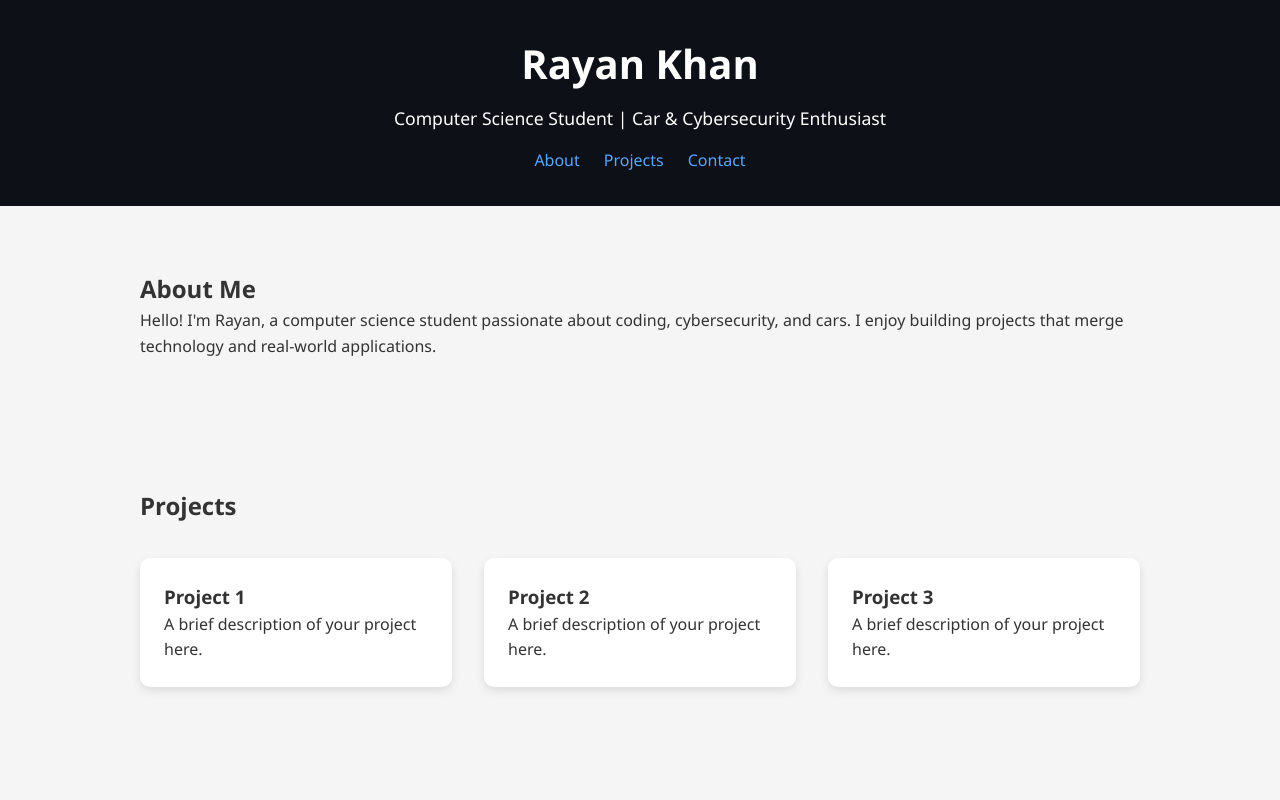
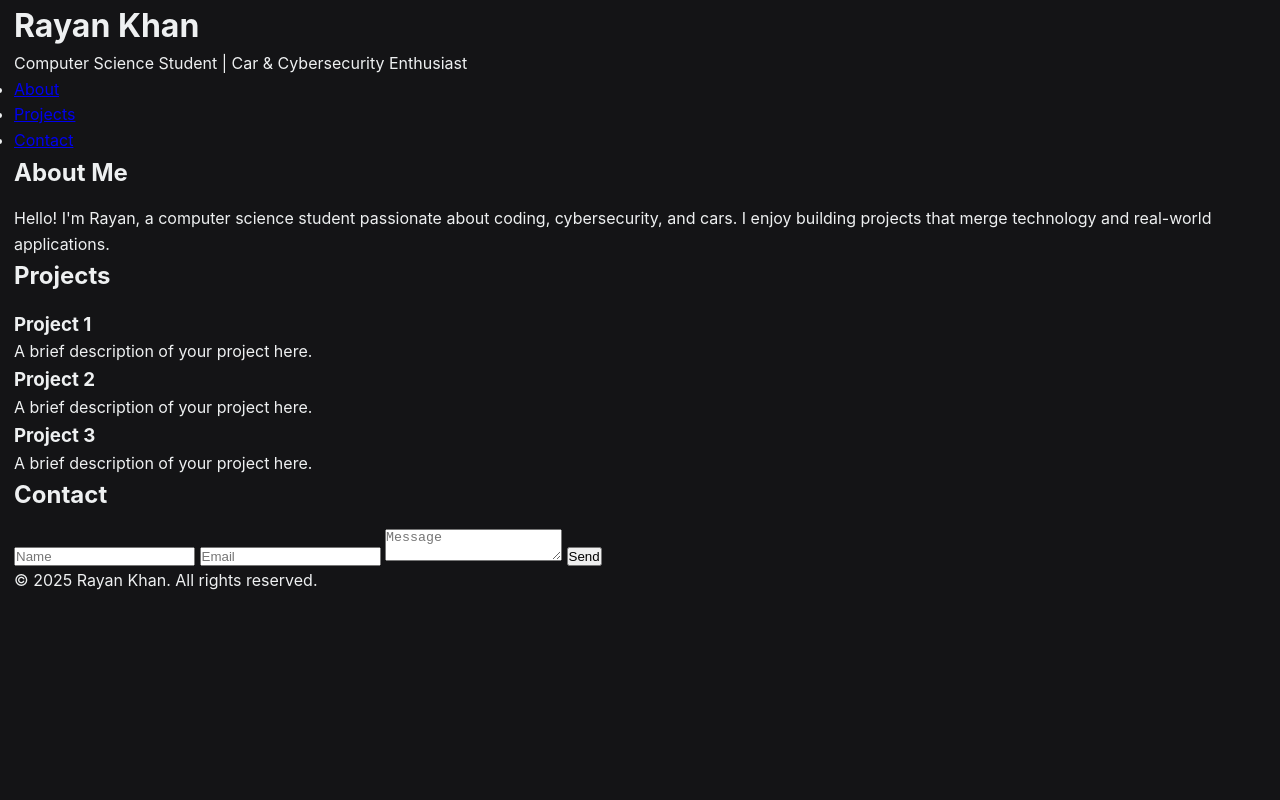
Before and after one commit to Rayanrrk/portfolio, a plain HTML site: page index.html in a window 1280 px wide. Shown: the top 800 px of the page. Drawn offline with Linux system fonts and the light colour scheme.

Commit message:
Refactor styles for dark theme and layout adjustments

```diff
--- a/styles.css
+++ b/styles.css
@@ -1,116 +1,114 @@
-/* General */
-* {
-    margin: 0;
-    padding: 0;
-    box-sizing: border-box;
-    font-family: 'Segoe UI', Tahoma, Geneva, Verdana, sans-serif;
+/* Dark charcoal / ash theme — clean, minimal, premium */
+:root{
+  --bg:#141416;           /* deep charcoal */
+  --panel:#1c1c1e;        /* panel surface */
+  --panel-soft:#212125;   /* softer panel */
+  --muted:#9aa0a6;        /* secondary text */
+  --text:#eef0f1;         /* primary text (white-ish) */
+  --accent:#ffffff;       /* button highlight (white) */
+  --glass: rgba(255,255,255,0.03);
+  --trans: cubic-bezier(.2,.9,.25,1);
+  --max:1200px;
+  font-family: Inter, -apple-system, system-ui, "Segoe UI", Roboto, Arial, sans-serif;
 }
 
-body {
-    background-color: #f5f5f5;
-    color: #333;
-    line-height: 1.6;
+/* reset */
+*{box-sizing:border-box;margin:0;padding:0}
+html,body{height:100%}
+body{
+  background:var(--bg);
+  color:var(--text);
+  -webkit-font-smoothing:antialiased;
+  -moz-osx-font-smoothing:grayscale;
+  line-height:1.6;
+  scroll-behavior:smooth;
 }
 
-/* Header */
-header {
-    background-color: #0d1117;
-    color: #fff;
-    padding: 2rem 0;
-    text-align: center;
+/* skip link */
+.skip{ position:absolute; left:-9999px; top:auto; width:1px; height:1px; overflow:hidden }
+
+/* NAV */
+.nav{ position:fixed; left:0; right:0; top:18px; display:flex; justify-content:space-between; align-items:center; padding:0 28px; z-index:60; pointer-events:none; }
+.nav .logo, .nav .nav-links{ pointer-events:auto; }
+.logo{ font-weight:700; letter-spacing:0.4px; background: rgba(255,255,255,0.02); padding:6px 10px; border-radius:8px; }
+.nav .nav-links{ display:flex; gap:18px; list-style:none; }
+.nav .nav-links a{ color:var(--muted); text-decoration:none; font-weight:600; padding:6px 8px; border-radius:6px; }
+.nav .nav-links a:hover{ color:var(--accent); background: rgba(255,255,255,0.02); }
+
+/* HERO */
+.hero{ position:relative; min-height:88vh; padding:64px 28px 40px 28px; display:flex; align-items:center; justify-content:center; overflow:hidden; }
+.hero-bg{ position:absolute; inset:0; background-image: url('hero-image.jpg'); background-size:cover; background-position:right center; filter: saturate(.95) brightness(.9); transform: translateZ(0); will-change: transform; }
+.hero-overlay{ position:absolute; inset:0; background: linear-gradient(90deg, rgba(20,20,20,0.55) 0%, rgba(20,20,20,0.85) 55%); pointer-events:none; }
+
+.hero-inner{ position:relative; z-index:30; width:100%; max-width:var(--max); display:grid; grid-template-columns:1fr 48%; gap:28px; align-items:center; }
+@media (max-width:1000px){ .hero-inner{ grid-template-columns:1fr; } .hero-bg{ background-position:center; } }
+
+.hero-copy{ max-width:56ch; }
+.title{ font-size:clamp(40px,7.6vw,84px); line-height:0.95; margin:0; font-weight:800; opacity:0; transform:translateY(12px); transition:all .68s var(--trans); }
+.plus{ color:var(--muted); margin:0 8px; display:inline-block; transform:translateY(-2px); }
+.subtitle{ margin-top:14px; color:var(--muted); font-size:1.05rem; max-width:46ch; opacity:0; transform:translateY(8px); transition:all .68s var(--trans) .08s; }
+.hero-ctas{ margin-top:20px; display:flex; gap:12px; flex-wrap:wrap; opacity:0; transform:translateY(8px); transition:all .68s var(--trans) .14s; }
+
+.btn{ display:inline-block; padding:12px 18px; border-radius:999px; font-weight:700; text-decoration:none; transition:transform .2s var(--trans), box-shadow .2s var(--trans); }
+.btn-white, .btn.btn-white{ background:var(--accent); color:var(--bg); box-shadow: 0 12px 36px rgba(0,0,0,0.5); border:1px solid rgba(0,0,0,0.06); }
+.btn-ghost{ background:transparent; color:var(--text); border:1px solid rgba(255,255,255,0.06); padding:10px 16px; border-radius:12px; }
+.btn:hover{ transform:translateY(-3px); }
+
+/* hero visual */
+.hero-visual{ width:100%; height:60vh; min-height:320px; border-radius:12px; overflow:hidden; box-shadow: 0 20px 60px rgba(0,0,0,0.6); align-self:center; }
+.hero-visual img{ width:100%; height:100%; object-fit:cover; object-position:right center; display:block; filter:contrast(.98) saturate(.95) brightness(.95); }
+
+/* chevron */
+.chev{ position:absolute; left:50%; transform:translateX(-50%); bottom:20px; color:var(--muted); font-size:18px; z-index:40; }
+
+/* PANELS / SECTIONS */
+.panel{ max-width:var(--max); margin:40px auto; padding:28px; border-radius:12px; background: linear-gradient(180deg, rgba(255,255,255,0.02), rgba(255,255,255,0.01)); box-shadow: 0 8px 30px rgba(0,0,0,0.4); }
+.panel--soft{ background: linear-gradient(180deg, rgba(255,255,255,0.015), rgba(255,255,255,0.01)); }
+
+.container{ padding:0 14px; }
+h2{ margin-bottom:14px; font-size:1.5rem; }
+
+/* CAROUSEL */
+.carousel-wrap{ display:flex; align-items:center; gap:14px; position:relative; }
+.carousel{ width:100%; display:flex; gap:18px; align-items:stretch; overflow:visible; }
+.tile{ flex:0 0 60%; background:var(--panel); border-radius:12px; overflow:hidden; box-shadow:0 20px 60px rgba(0,0,0,0.45); transform:scale(.96); opacity:.22; transition: transform .55s var(--trans), opacity .55s var(--trans), box-shadow .55s var(--trans); display:flex; flex-direction:column; }
+.tile.active{ transform:scale(1); opacity:1; box-shadow:0 40px 120px rgba(0,0,0,0.65); }
+.tile img{ width:100%; height:340px; object-fit:cover; display:block; background:#111; }
+.tile-body{ padding:18px; }
+.muted{ color:var(--muted); }
+.meta{ margin-top:10px; color:var(--muted); font-size:0.95rem; }
+.project-link{ color:var(--accent); font-weight:700; margin-top:10px; display:inline-block }
+
+/* CONTROLS */
+.ctrl{ border-radius:10px; border:none; padding:10px 14px; background: rgba(255,255,255,0.06); color:var(--text); cursor:pointer; font-size:20px; transition: background .18s var(--trans), transform .18s var(--trans); box-shadow: 0 6px 20px rgba(0,0,0,0.4); }
+.ctrl:hover{ background: rgba(255,255,255,0.12); transform:translateY(-3px); }
+
+/* pills */
+.pills{ display:flex; gap:8px; flex-wrap:wrap; margin-top:10px; }
+.pills span{ background: rgba(255,255,255,0.02); padding:8px 12px; border-radius:999px; color:var(--muted); font-weight:600; }
+
+/* small utilities */
+.narrow{ max-width:880px; margin:0 auto; }
+
+/* footer */
+.footer{ padding:28px 14px; text-align:center; color:var(--muted); }
+
+/* reveal helpers */
+.revealer{ opacity:0; transform:translateY(18px); transition: all .6s var(--trans); }
+.revealer.in-view{ opacity:1; transform:translateY(0); }
+
+/* hero load animations toggled by JS */
+.title-in{ opacity:1 !important; transform:translateY(0) !important; }
+.subtitle-in{ opacity:1 !important; transform:translateY(0) !important; }
+.cta-in{ opacity:1 !important; transform:translateY(0) !important; }
+
+/* responsive */
+@media (max-width:1000px){
+  .hero-inner{ grid-template-columns:1fr; }
+  .tile{ flex: 0 0 100%; }
+  .hero-visual{ height:44vh; min-height:220px; }
 }
-
-header h1 {
-    font-size: 2.5rem;
+@media (prefers-reduced-motion: reduce){
+  *{ transition:none!important; animation:none!important; transform:none!important; }
+  .tile, .ctrl, .btn{ transition:none!important; }
 }
-
-header p {
-    font-size: 1.1rem;
-    margin: 0.5rem 0 1rem 0;
-}
-
-nav ul {
-    list-style: none;
-    display: flex;
-    justify-content: center;
-    gap: 1.5rem;
-}
-
-nav a {
-    text-decoration: none;
-    color: #58a6ff;
-    transition: color 0.3s;
-}
-
-nav a:hover {
-    color: #1f6feb;
-}
-
-/* Sections */
-.section {
-    padding: 4rem 2rem;
-}
-
-.container {
-    max-width: 1000px;
-    margin: 0 auto;
-}
-
-/* Projects */
-.projects-grid {
-    display: grid;
-    grid-template-columns: repeat(auto-fit, minmax(250px, 1fr));
-    gap: 2rem;
-    margin-top: 2rem;
-}
-
-.project-card {
-    background-color: #fff;
-    padding: 1.5rem;
-    border-radius: 10px;
-    box-shadow: 0 4px 10px rgba(0,0,0,0.1);
-    transition: transform 0.3s;
-}
-
-.project-card:hover {
-    transform: translateY(-5px);
-}
-
-/* Contact */
-form {
-    display: flex;
-    flex-direction: column;
-    gap: 1rem;
-    margin-top: 2rem;
-}
-
-input, textarea {
-    padding: 0.8rem;
-    border-radius: 5px;
-    border: 1px solid #ccc;
-    font-size: 1rem;
-    width: 100%;
-}
-
-button {
-    padding: 0.8rem;
-    border: none;
-    border-radius: 5px;
-    background-color: #58a6ff;
-    color: #fff;
-    font-size: 1rem;
-    cursor: pointer;
-    transition: background-color 0.3s;
-}
-
-button:hover {
-    background-color: #1f6feb;
-}
-
-/* Footer */
-footer {
-    background-color: #0d1117;
-    color: #fff;
-    text-align: center;
-    padding: 2rem 0;
-}
```
